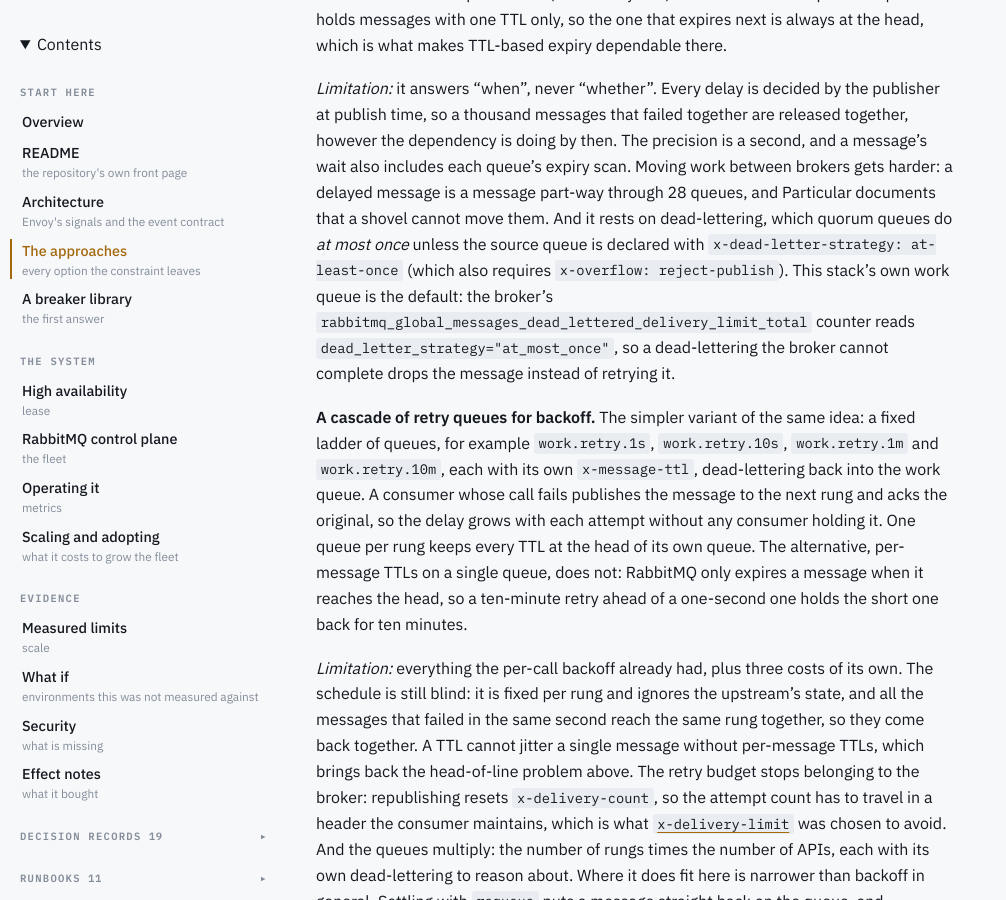
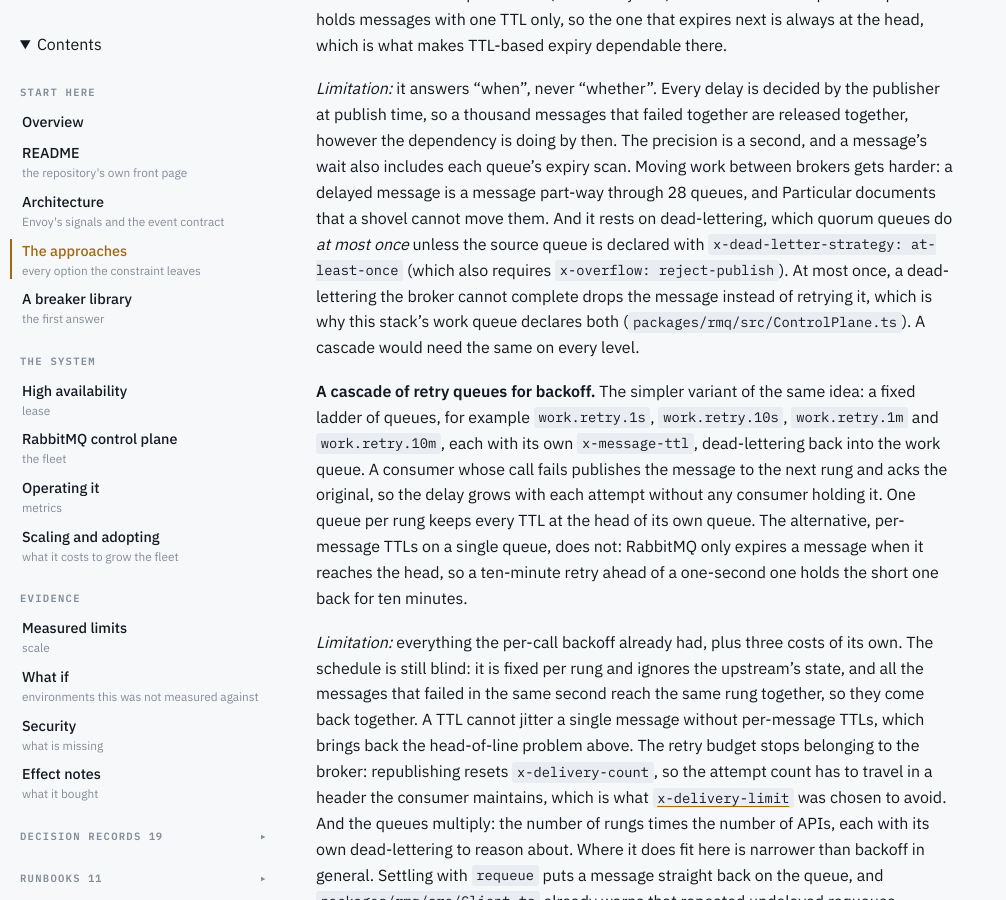
Before and after one commit to lsfera/circuit-breaker-unboxing, a Jekyll site: the page built from docs/approaches.md, in a window 1280 px wide and 900 px high, scrolled down 3586 px. Shown: the whole window, without its empty margins (0-1006 px from the left). Built offline with Jekyll 4.4.1, drawn with Linux system fonts in a browser that asks for light colours; our own code applies the rules of GitHub Pages for plain Markdown files; some of the changed text lies outside the part shown.

Commit message:
Say where the retry budget lives, and that the work queue dead-letters at least once
Four places disagreed with the code:
- approaches.md said this stack's work queue dead-letters at most once, the
  quorum-queue default that drops a dead letter the broker cannot complete.
  It declares x-dead-letter-strategy: at-least-once with reject-publish, and
  has since the commit that wrote that sentence (dc5bff32f).
- approaches.md's summary table said the retry budget is "held by the
  broker", while its own per-call section, ADR 016 and Attempts.ts say it
  travels with the message in x-egress-attempts.
- daemon.ts's module doc said failed work is requeued and the broker counts
  the attempts.
- ControlPlane.ts said WORK_DELIVERY_LIMIT is the budget and that it belongs
  to the queue.

The code has republished with a header-carried count since ADR 016, and the
queue's x-delivery-limit is the backstop for a delivery that never reaches a
republish (a daemon killed mid-call). The four now say so. The daemon's doc
also names the other two paths: refused calls are parked, 429s are
released.

Docs and comments only; typecheck unchanged.

```diff
--- a/docs/approaches.md
+++ b/docs/approaches.md
@@ -172,11 +172,10 @@ work between brokers gets harder: a delayed message is a message part-way
 through 28 queues, and Particular documents that a shovel cannot move them. And
 it rests on dead-lettering, which quorum queues do *at most once* unless the
 source queue is declared with `x-dead-letter-strategy: at-least-once` (which
-also requires `x-overflow: reject-publish`). This stack's own work queue is the
-default: the broker's
-`rabbitmq_global_messages_dead_lettered_delivery_limit_total` counter reads
-`dead_letter_strategy="at_most_once"`, so a dead-lettering the broker cannot
-complete drops the message instead of retrying it.
+also requires `x-overflow: reject-publish`). At most once, a dead-lettering
+the broker cannot complete drops the message instead of retrying it, which is
+why this stack's work queue declares both (`packages/rmq/src/ControlPlane.ts`).
+A cascade would need the same on every level.
 
 **A cascade of retry queues for backoff.** The simpler variant of the same
 idea: a fixed ladder of queues, for example `work.retry.1s`, `work.retry.10s`,
@@ -261,7 +260,7 @@ The column that matters is the third one.
 | | What it fixes | What it cannot fix | Used here |
 |---|---|---|---|
 | Timeout | unbounded waits | load — may increase it | yes, 2s |
-| Retry | transient failures | multiplies load in an outage | yes, budget held by the broker |
+| Retry | transient failures | multiplies load in an outage | yes, budget carried with the message ([ADR 016](decisions/016-the-retry-budget-travels-with-the-message.md)) |
 | Backoff / jitter | retry bursts | still retrying blindly | at the breaker, not the call |
 | Breaker library | one process calling a dead API; with the broker coordinating, agreement too (article 3) | publishing, `DEGRADED` | no — [why](breaker-library.md) |
 | Bulkhead | your workers | the upstream sees *N × k* | prefetch does this per channel |
```
Also changed, not shown: packages/rmq-consumer/src/daemon.ts (+5 -3 lines), packages/rmq/src/ControlPlane.ts (+5 -3 lines).
